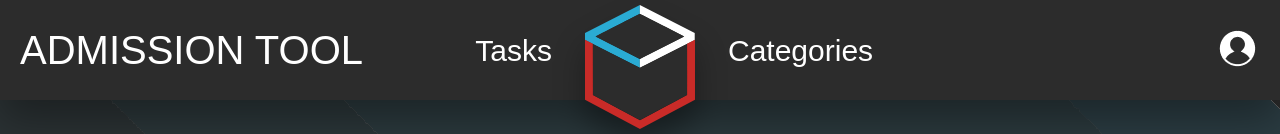
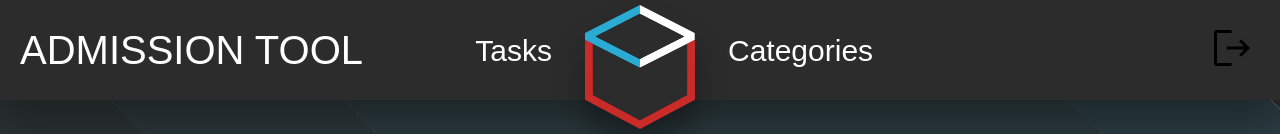
Before and after one commit to MykKuc/devbridge-task-management-app-fe, a React (Create React App) app: page / in a window 1280 px wide. Shown: the top 134 px of the page. Built offline with nearby package versions, Linux system fonts and the light colour scheme; no server answers; a web font is replaced by a local one.

Commit message:
Made it, that a user always has a 'token' variable in session storage

```diff
--- a/src/features/Login/Login.tsx
+++ b/src/features/Login/Login.tsx
@@ -12,7 +12,7 @@ function Login() {
     password: '',
   });
 
-  if (sessionStorage.getItem('token') !== null) {
+  if (sessionStorage.getItem('token') !== '') {
     navigate('/');
   }
 
--- a/src/features/Logout/Logout.tsx
+++ b/src/features/Logout/Logout.tsx
@@ -24,8 +24,7 @@ export default function Logout() {
           }
         })
         .then(() => {
-          sessionStorage.removeItem('token');
-          setLogoutRequest(false);
+          sessionStorage.setItem('token', '');
           navigate('/');
           window.location.reload();
         });
--- a/src/features/menu/Home.tsx
+++ b/src/features/menu/Home.tsx
@@ -4,6 +4,9 @@ import config from '../../config';
 
 function Home() {
   const [show, setShow] = useState(false);
+  if (sessionStorage.getItem('token') === null) {
+    sessionStorage.setItem('token', '');
+  }
   fetch(config.backendURL + '/ok', {
     method: 'GET',
     headers: {
--- a/src/features/menu/Navbar.tsx
+++ b/src/features/menu/Navbar.tsx
@@ -35,7 +35,7 @@ export default function Navbar() {
           </li>
         </ul>
         <div className="navbar-login-wrapper d-none d-xl-flex">
-          {sessionStorage.getItem('token') === null ? (
+          {sessionStorage.getItem('token') === '' ? (
             <div className="nav-item">
               <NavLink className="nav-link" to="/login">
                 <img src={ProfileIcon} alt="profile" className="px-1 pb-1" style={{ fontSize: 30 }} />
@@ -45,7 +45,7 @@ export default function Navbar() {
             ''
           )}
 
-          {sessionStorage.getItem('token') !== null ? (
+          {sessionStorage.getItem('token') !== '' ? (
             <div className="nav-item">
               <NavLink className="nav-link" to="/logout">
                 <img src={LogoutIcon} alt="logout" className="px-1 pb-1" style={{ fontSize: 30 }} />
```
